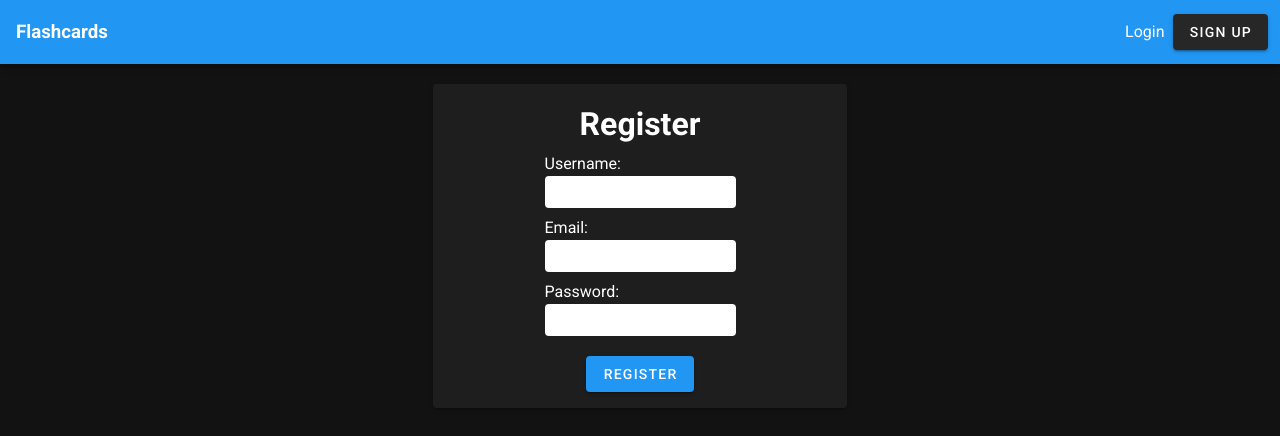
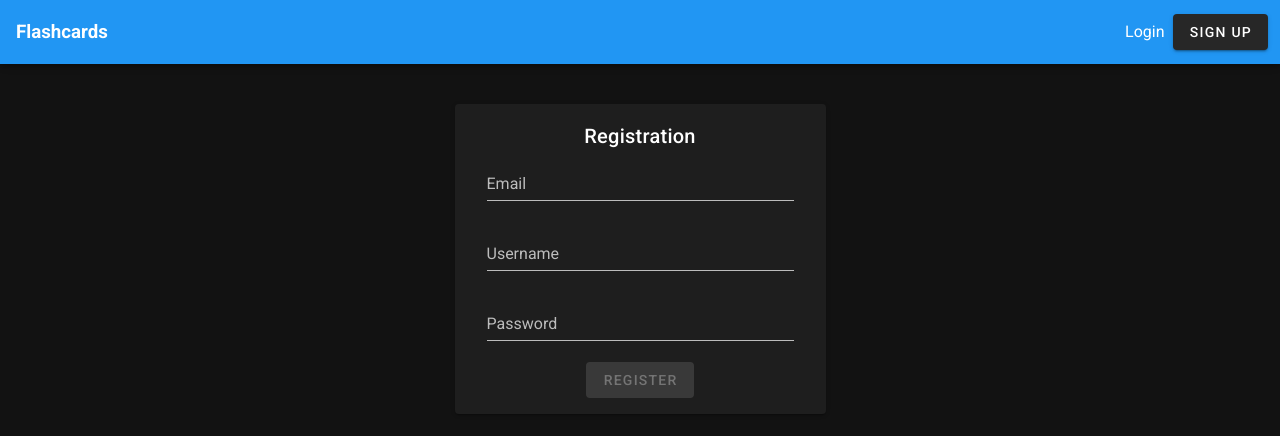
Before and after one commit to cjn98/flashcards-ui, a Vue app: page /register in a window 1280 px wide. Shown: the top 436 px of the page. Built offline with nearby package versions, Linux system fonts and the light colour scheme.

Commit message:
wire up register, refactore login and register ui to user form

```diff
--- a/src/components/user/Login.vue
+++ b/src/components/user/Login.vue
@@ -1,32 +1,60 @@
 <template>
-  <v-card class="login mt-2">
-    <h1>Login</h1>
-    <div class="ma-1 field">
-      <div>Username:</div>
-      <input v-model="username" class="pa-1" type="text"/>
-    </div>
-    <div class="ma-1 field">
-      <div>Password:</div>
-      <input v-model="password" class="pa-1" type="password"/>
-    </div>
-    <v-btn @click="login" class="mt-4" color="primary">Login</v-btn>
-    <div class="mt-4">Don't have an account?</div>
-    <router-link to="register">Register</router-link>
-  </v-card>
+  <v-container>
+    <v-row class="justify-center">
+      <v-col cols="4">
+        <v-card>
+          <v-form class="d-flex flex-column pa-4 ma-4">
+            <div class="text-center text-h6">Login</div>
+            <div class="text-center" v-for="(error, key) in errors" :key="key">{{ error  }}</div>
+            <div class="text-center" v-if="success">{{ success }}</div>
+            <v-text-field
+              v-model="username"
+              :rules="usernameRules"
+              label="Username"
+              required
+            />
+            <v-text-field
+              v-model="password"
+              :rules="passwordRules"
+              type="password"
+              label="Password"
+              required
+            />
+            <v-btn
+              @click="loginUser"
+              class="ma-auto"
+              color="primary"
+              :disabled="!isValidForm"
+            >
+              Login
+            </v-btn>
+          </v-form>
+        </v-card>
+      </v-col>
+    </v-row>
+  </v-container>
 </template>
+
 <script>
 import { loginUrl, jsonContentHeader } from '../../config/api'
 export default {
-
   name: 'Login',
   data() {
     return {
       username: '',
-      password: ''
+      password: '',
+      usernameRules: [
+        v => !!v || 'username is required',
+      ],
+      passwordRules: [
+        v => !!v || 'password is required',
+      ],
+      errors: [],
+      success: null
     }
   },
-  methods:{
-    login() {
+  methods: {
+    loginUser() {
       const reqBody = {
         credential: {
           username: this.username
@@ -43,8 +71,14 @@ export default {
         this.$router.push('/cards')
       })
       .catch(err => {
-        console.log(err)
+        const { errorList } = err.response.data
+        this.errors = errorList
       })
+    }
+  },
+   computed: {
+    isValidForm() {
+        return this.username !== '' && this.password !== ''
     }
   }
 }
--- a/src/components/user/Register.vue
+++ b/src/components/user/Register.vue
@@ -1,41 +1,111 @@
 <template>
-   <v-card class="register
-    mt-2">
-    <h1>Register</h1>
-    <div class="ma-1 field">
-      <div>Username:</div>
-      <input  class="pa-1" type="text"/>
-    </div>
-    <div class="ma-1 field">
-      <div>Email:</div>
-      <input  class="pa-1" type="text"/>
-    </div>
-    <div class="ma-1 field">
-      <div>Password:</div>
-      <input class="pa-1" type="password"/>
-    </div>
-    <v-btn class="mt-4" color="primary">Register</v-btn>
-  </v-card>
+  <v-container>
+    <v-row class="justify-center">
+      <v-col cols="4">
+        <v-card>
+          <v-form class="d-flex flex-column pa-4 ma-4">
+            <div class="text-center text-h6">Registration</div>
+            <div class="text-center" v-for="(error, key) in errors" :key="key">{{ error  }}</div>
+            <div class="text-center" v-if="success">{{ success }}</div>
+            <v-text-field
+              v-model="email"
+              :rules="emailRules"
+              label="Email"
+              required
+            />
+            <v-text-field
+              v-model="username"
+              :rules="usernameRules"
+              label="Username"
+              required
+            />
+            <v-text-field
+              v-model="password"
+              :rules="passwordRules"
+              type="password"
+              label="Password"
+              required
+            />
+            <v-btn
+              @click="registerUser"
+              class="ma-auto"
+              color="primary"
+              :disabled="!isValidForm"
+            >
+              Register
+            </v-btn>
+          </v-form>
+        </v-card>
+      </v-col>
+    </v-row>
+  </v-container>
 </template>
+
 <script>
+import { registerUrl, jsonContentHeader } from '../../config/api'
 export default {
-  name: 'Register'
+  name: 'Register',
+  data() {
+    return {
+      valid: false,
+      email: '',
+      username: '',
+      password: '',
+      emailRules: [
+        v => !!v || 'E-mail is required',
+        v => this.validateEmail(v) || 'E-mail must be valid',
+      ],
+      usernameRules: [
+        v => !!v || 'username is required',
+      ],
+      passwordRules: [
+        v => !!v || 'password is required',
+      ],
+      errors: [],
+      success: null
+    }
+  },
+  methods: {
+    validateEmail(email) {
+      return /.+@.+/.test(email)
+    },
+    registerUser() {
+      const reqBody = {
+        email: this.email,
+        username: this.username,
+        password: this.password
+      }
+      const reqHeaders = {
+        headers: {
+          ...jsonContentHeader
+        }
+      }
+      this.$http.post(
+        registerUrl,
+        reqBody,
+        reqHeaders
+      ).then(() => {
+        this.errors = []
+        this.success = 'registration successful'
+      }).catch(err => {
+        const { errorList } = err.response.data
+        this.errors = errorList
+        this.success = null
+      })
+    }
+  },
+  computed: {
+    isValidForm() {
+      return this.validateEmail(this.email)
+        && this.username !== ''
+        && this.password !== ''
+    }
+  }
 }
 </script>
 
 <style scoped>
-  .register
-   {
-    width: 33%;
-    display: flex;
-    margin: auto;
-    flex-direction: column;
-    padding : 1rem;
-    align-items: center;
-  }
-  .register
-   input {
-    background-color: white;
-    border-radius: 0.25rem;
+  .register-button {
+    width: 50%;
   }
 </style>
```
